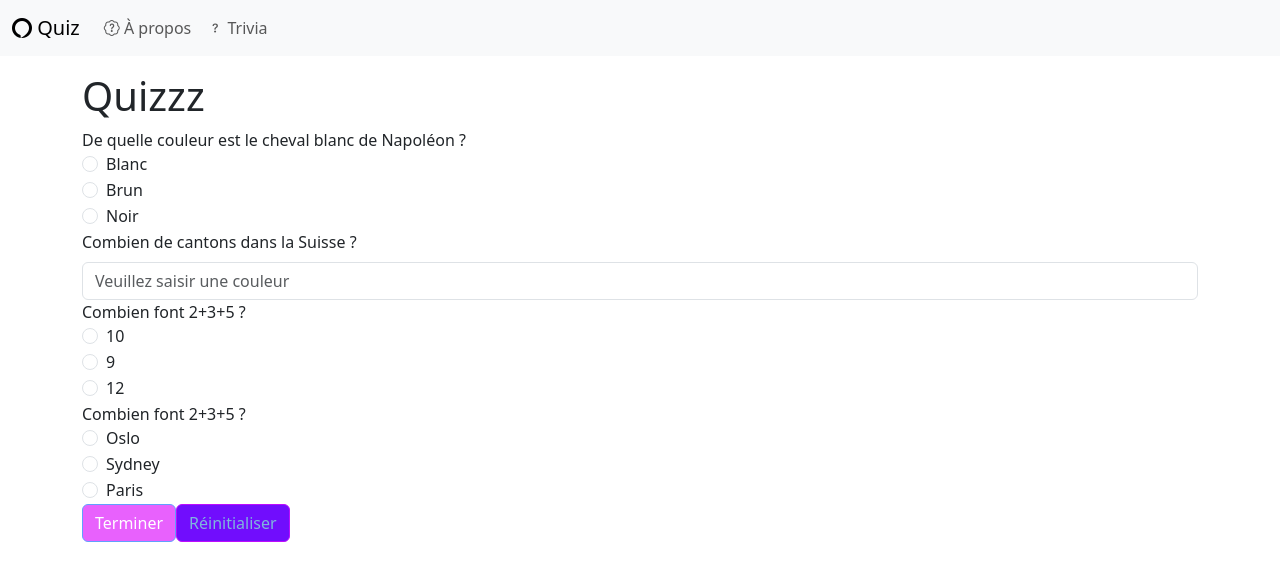
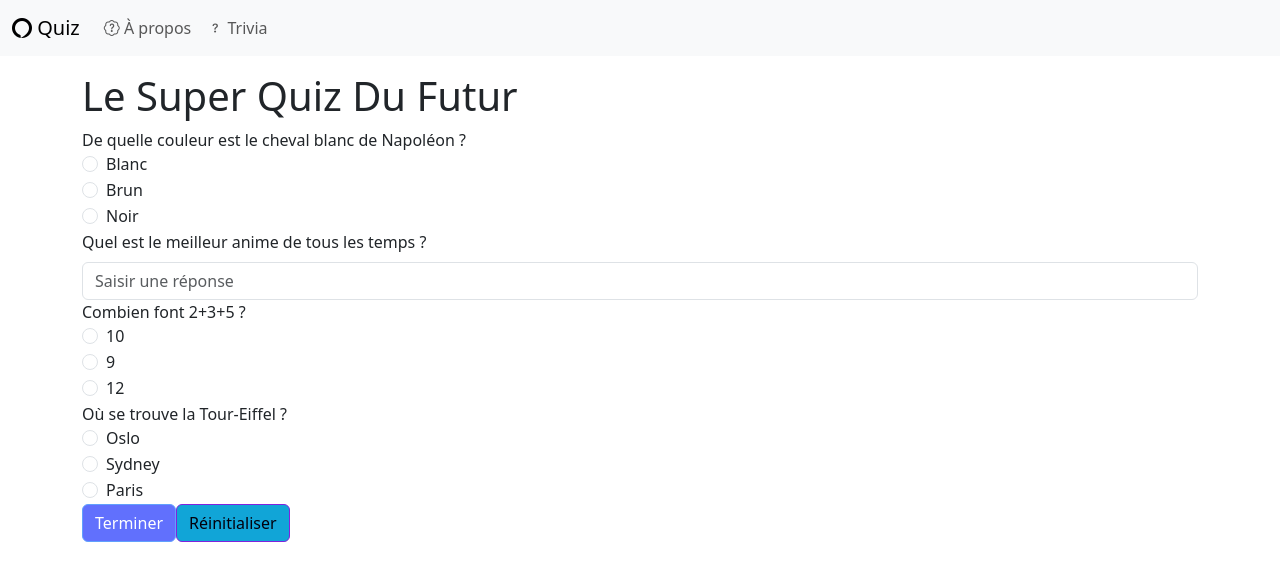
Before and after one commit to hepl-bs21inf5/sem07-project-alphone13, a Vue app: page / in a window 1280 px wide. Shown: the top 580 px of the page. Built offline with nearby package versions, Linux system fonts and the light colour scheme.

Commit message:
Fini normalment

```diff
--- a/src/assets/main.css
+++ b/src/assets/main.css
@@ -1,17 +1,17 @@
 /* https://getbootstrap.com/docs/5.3/components/buttons/#variables */
 .btn-primary {
-    --bs-btn-color: #7eb6dd;
-    --bs-btn-bg: #710dfd;
-    --bs-btn-border-color: #bd0dfd;
-    --bs-btn-hover-color: #fff;
-    --bs-btn-hover-bg: #d00bd7;
-    --bs-btn-hover-border-color: #440aca;
+  --bs-btn-color: #02010d; /*Pour l'écriture des boutons*/
+  --bs-btn-bg: #11a5d7; /*Change la couleur du bouton réinitialiser*/
+  --bs-btn-border-color: #8023dd;
+  --bs-btn-hover-color: #04206c; /*Couleur de l'écriture lorsque l'on place la souris dessus le bouton réinitialiser*/
+  --bs-btn-hover-bg: #4a94a2; /*Change la couleur de "l'ombre" du bouton */
+  --bs-btn-hover-border-color: #98e534; /*Change la couleur du tour du bouton*/
   --bs-btn-focus-shadow-rgb: 49, 132, 253;
-    --bs-btn-active-color: #fff;
+  --bs-btn-active-color: #ea9621;
   --bs-btn-active-bg: #0a90ca;
-    --bs-btn-active-border-color: #0a53be;
+  --bs-btn-active-border-color: #3271cf;
   --bs-btn-active-shadow: inset 0 3px 5px rgba(0, 0, 0, 0.125);
   --bs-btn-disabled-color: #fff;
-    --bs-btn-disabled-bg: #dd0dfd;
+  --bs-btn-disabled-bg: #0d25fd; /*Changer la couleur du bouton terminer*/
   --bs-btn-disabled-border-color: #0d6efd;
 }
--- a/src/components/QuestionText.vue
+++ b/src/components/QuestionText.vue
@@ -5,13 +5,14 @@ const model = defineModel<string | null>()
 
 <template>
   <label for="exampleFormControlInput" class="form-label">
-    Combien de cantons dans la Suisse ?
+    Quel est le meilleur anime de tous les temps ?
   </label>
   <input
     id="exampleFormControlInput"
     v-model="model"
     class="form-control"
-    placeholder="Veuillez saisir une couleur"
+    placeholder="Saisir une réponse"
   />
-  <!--là on doit faire comme dans Question radio pour faire ce document-->
+  <!--là on doit faire comme dans Question radio pour faire ce document
+  Le placeholder permet de faire apparaître du texte dans le champ de saisie -->
 </template>
--- a/src/components/QuizForm.vue
+++ b/src/components/QuizForm.vue
@@ -7,7 +7,9 @@ const cheval = ref<string | null>(null)
 const calcul = ref<string | null>(null)
 const Eiffel = ref<string | null>(null)
 
-const filled = computed<boolean>(() => cheval.value !== null)
+const filled = computed<boolean>(
+  () => cheval.value !== null && calcul.value !== null && Eiffel.value !== null,
+)
 
 function submit(event: Event): void {
   event.preventDefault()
@@ -24,7 +26,7 @@ function submit(event: Event): void {
     score += 1
   }
 
-  alert(`Votre score est de ${score} sur 2`)
+  alert(`Votre score est de ${score} sur 3`)
 }
 function reset(event: Event): void {
   event.preventDefault()
@@ -49,8 +51,8 @@ function reset(event: Event): void {
     />
     <!--ça importe ce qu'il y a dans le questiontext-->
     <QuestionText
-      id="cheval"
-      v-model="cheval"
+      id="exampleFormControlInput"
+      v-model="model"
       text="De quelle couleur est le cheval blanc de Napoléon ?"
       placeholder="Veuillez saisir une couleur"
     />
@@ -69,7 +71,7 @@ function reset(event: Event): void {
     <QuestionRadio
       id="Eiffel"
       v-model="Eiffel"
-      text=" Combien font 2+3+5 ?"
+      text=" Où se trouve la Tour-Eiffel ?"
       :options="[
         { value: 'Oslo', text: 'Oslo' },
         { value: 'Sydney', text: 'Sydney' },
@@ -77,7 +79,12 @@ function reset(event: Event): void {
       ]"
     />
 
-    <!--De quelle couleur est le cheval blanc de Napoléon ?
+    <button class="btn btn-primary" :class="{ disabled: !filled }" @click="submit">Terminer</button>
+    <button class="btn btn-primary" @click="reset">Réinitialiser</button>
+  </form>
+
+  <!-- Ancien code HTML qui prend bien plus de place
+    De quelle couleur est le cheval blanc de Napoléon ?
     <div class="form-check">
       <input
         id="chevalBlanc"
@@ -205,8 +212,6 @@ function reset(event: Event): void {
         value="Lausanne"
       />
       <label class="form-check-label" for="Eiffel4">Lausanne</label>
-    </div>-->
-  </form>
-  <button class="btn btn-primary" :class="{ disabled: !filled }" type="submit">Terminer</button>
-  <button class="btn btn-primary" @click="reset">Réinitialiser</button>
+    </div>
+          LES BOUTONS DOIVENT ÊTRE DANS LE FORM POUR BIEN MARCHER-->
 </template>
--- a/src/views/HomeView.vue
+++ b/src/views/HomeView.vue
@@ -4,7 +4,7 @@ import QuizForm from '@/components/QuizForm.vue'
 
 <template>
   <div class="container mt-3">
-    <h1>Quizzz</h1>
+    <h1>Le Super Quiz Du Futur</h1>
     <QuizForm />
   </div>
 </template>
```
Also changed, not shown: 1 other file (tests, documents, lock files or other folders). Lines whose indentation alone changed are shown as unchanged.
